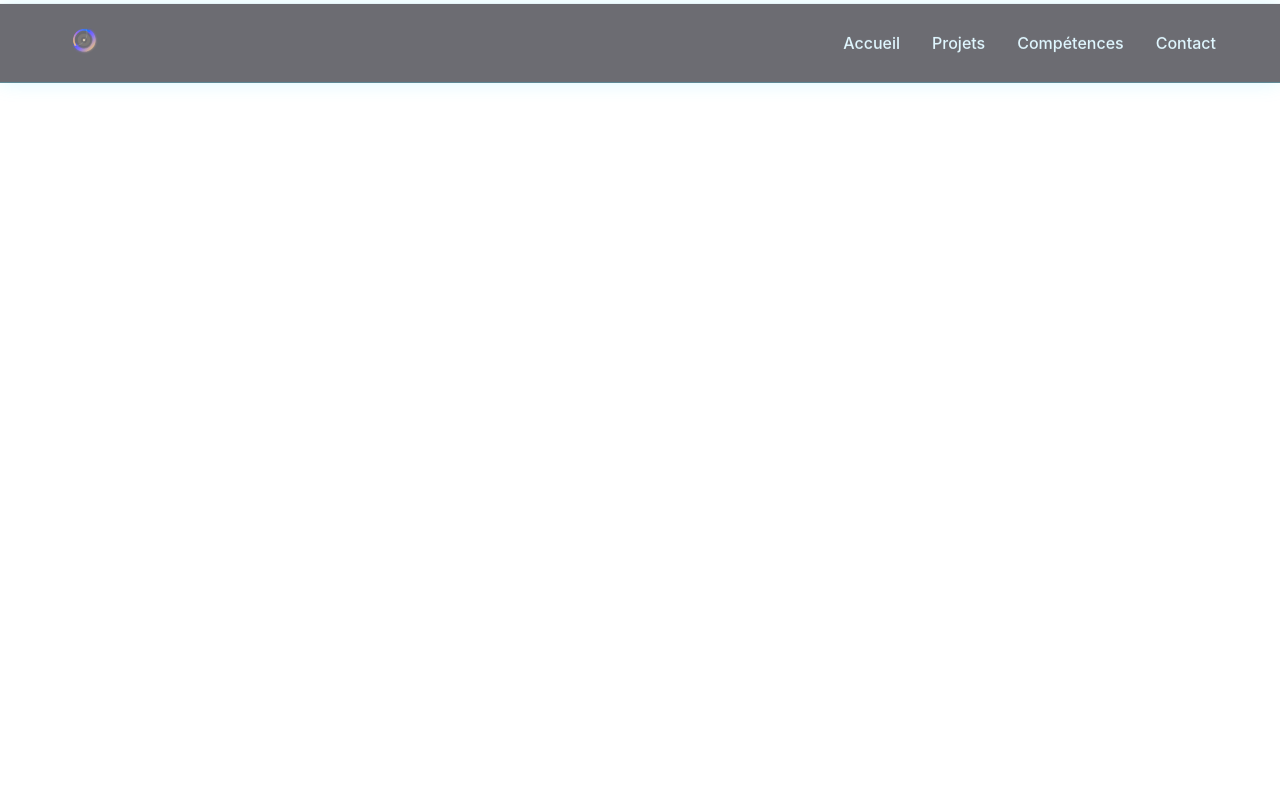
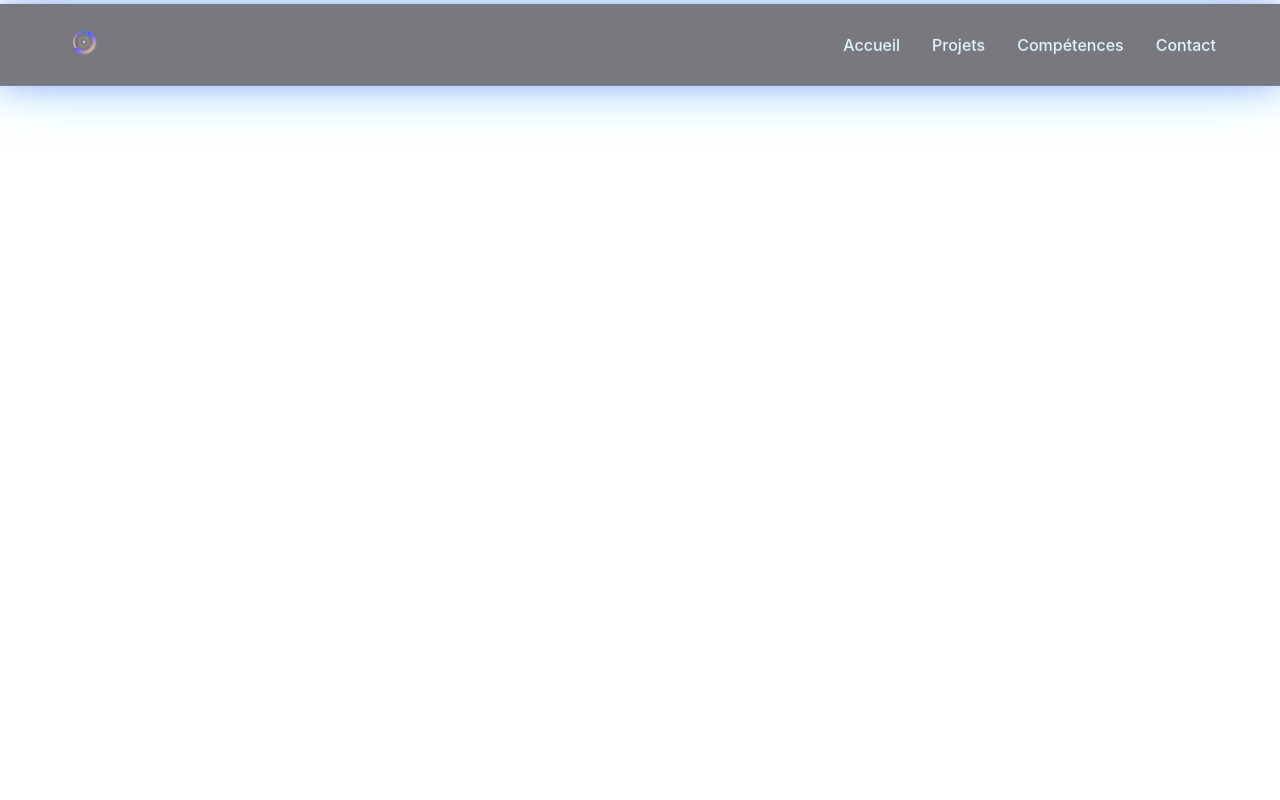
Before and after one commit to nicoopo/my_project_directory, a Symfony app: template templates/base.html.twig in a window 1280 px wide. Run offline with Twig, Linux system fonts and the light colour scheme; the template is opened without the code that fills it, so the values that code supplies are empty; style sheets or scripts are compiled from the project's sources; some libraries are stand-ins or nearby versions.

Commit message:
feat : avancement nav bar

```diff
--- a/assets/styles/app.css
+++ b/assets/styles/app.css
@@ -1,28 +1,42 @@
-/* === 🚀 NAVBAR GALACTIQUE === */
+/* === 🚀 NAVBAR GALACTIQUE – VERSION FUSION === */
 .navbar-galactic {
     position: fixed;
     top: 0;
     width: 100%;
     z-index: 1000;
-    background: rgba(10, 10, 20, 0.6);
-    backdrop-filter: blur(10px);
-    border-bottom: 1px solid rgba(0, 212, 255, 0.2);
-    box-shadow: 0 0 20px rgba(0, 212, 255, 0.15);
+    background: rgba(10, 10, 20, 0.55);
+    backdrop-filter: blur(14px) saturate(180%);
+    border-bottom: 1px solid rgba(0, 212, 255, 0.15);
+    box-shadow: 0 0 25px rgba(127, 90, 240, 0.25), 0 0 40px rgba(0, 212, 255, 0.15);
+    transition: all 0.4s ease;
     animation: float-nav 6s ease-in-out infinite alternate;
+}
+
+/* Glow léger quand on survole la barre entière */
+.navbar-galactic:hover {
+    box-shadow: 0 0 30px rgba(127, 90, 240, 0.45), 0 0 60px rgba(0, 212, 255, 0.35);
 }
 
 .navbar-container {
     display: flex;
     justify-content: space-between;
     align-items: center;
-    padding: 1rem 4rem;
+    padding: 1.1rem 4rem;
 }
 
 .logo {
-    font-size: 1.5rem;
+    font-size: 1.6rem;
     font-weight: 700;
     letter-spacing: 2px;
     text-decoration: none;
+    background: linear-gradient(90deg, #7f5af0, #00d4ff);
+    -webkit-background-clip: text;
+    -webkit-text-fill-color: transparent;
+    transition: text-shadow 0.4s ease;
+}
+
+.logo:hover {
+    text-shadow: 0 0 8px #7f5af0, 0 0 18px #00d4ff;
 }
 
 .navbar-links {
@@ -37,7 +51,12 @@
     color: #e0f7ff;
     font-weight: 500;
     position: relative;
-    transition: color 0.3s ease;
+    transition: color 0.3s ease, text-shadow 0.3s ease;
+}
+
+.navbar-links a:hover {
+    color: #ffffff;
+    text-shadow: 0 0 8px #7f5af0, 0 0 16px #00d4ff;
 }
 
 .navbar-links a::after {
@@ -52,22 +71,24 @@
     border-radius: 4px;
 }
 
-  .navbar-links a:hover {
-    color: #7f5af0;
-  }
-
 .navbar-links a:hover::after {
     width: 100%;
 }
 
 /* 🌬️ Animation flottante */
 @keyframes float-nav {
-    0% {
+    0% { transform: translateY(0); }
+    100% { transform: translateY(4px); }
+}
+
+/* 🧊 Animation d’apparition/disparition */
+.navbar-galactic.hidden {
+    transform: translateY(-100%);
+    opacity: 0;
+}
+.navbar-galactic.scroll-up {
     transform: translateY(0);
-    }
-    100% {
-      transform: translateY(4px);
-    }
+    opacity: 1;
 }
 
 /* 📱 Responsive */
@@ -76,7 +97,6 @@
         flex-direction: column;
         gap: 1rem;
     }
-
     .navbar-links {
         flex-direction: column;
         gap: 1rem;
--- a/templates/base.html.twig
+++ b/templates/base.html.twig
@@ -26,11 +26,38 @@
             </ul>
         </div>
     </nav>
+
     <main>
         {% block body %}
             <canvas id="stars"></canvas>
         {% endblock %}
     </main>
     <script src="{{ asset('controllers/animation_controller.js') }}" type="module"></script>
+    <script>
+        // === NAVBAR HIDE / SHOW + SHADOW GLOW ===
+        let lastScroll = 0;
+        const navbar = document.querySelector('.navbar-galactic');
+
+        window.addEventListener('scroll', () => {
+            const currentScroll = window.pageYOffset;
+
+            if (currentScroll <= 0) {
+                navbar.classList.remove('scroll-up');
+                navbar.classList.remove('hidden');
+                return;
+            }
+
+            if (currentScroll > lastScroll && !navbar.classList.contains('hidden')) {
+                // Scroll down → cache la navbar
+                navbar.classList.add('hidden');
+                navbar.classList.remove('scroll-up');
+            } else if (currentScroll < lastScroll && navbar.classList.contains('hidden')) {
+                // Scroll up → affiche la navbar
+                navbar.classList.remove('hidden');
+                navbar.classList.add('scroll-up');
+            }
+            lastScroll = currentScroll;
+        });
+    </script>
 </body>
 </html>
```
Also changed, not shown: composer.json (+12 -12 lines), 1 other file. Lines whose indentation alone changed are shown as unchanged.
